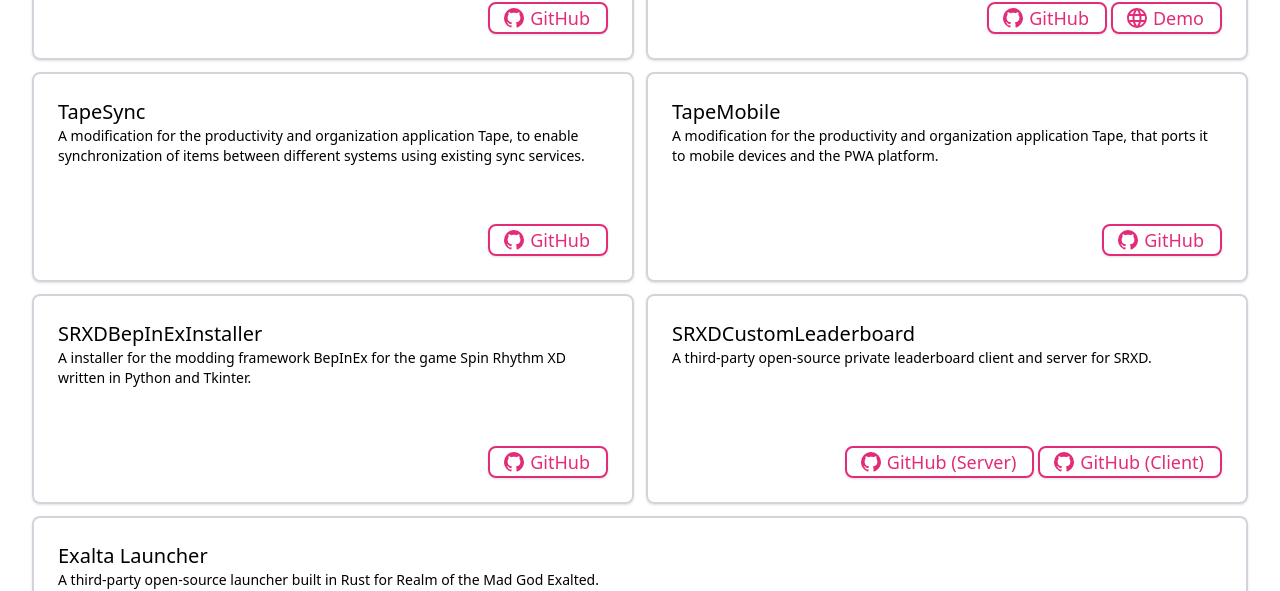
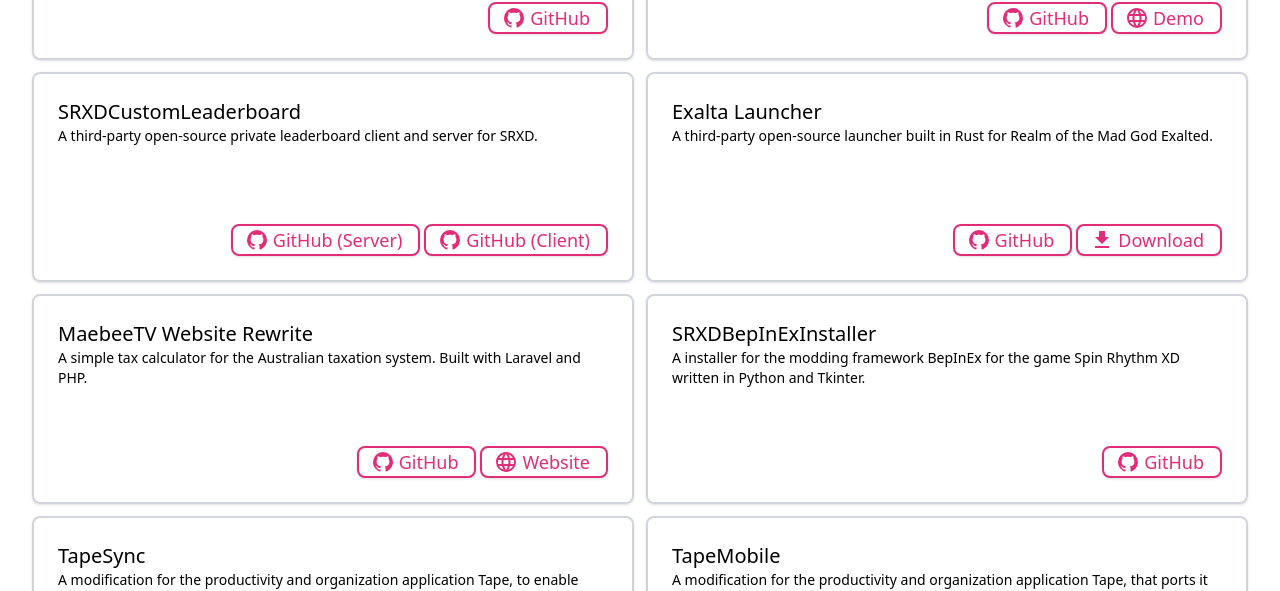
Before and after one commit to amydevs/amydevs.github.io, a Next.js app: page /portfolio in a window 1280 px wide. Shown: the part 214-805 px from the top of the page. Built offline with nearby package versions, Linux system fonts and the light colour scheme.

Commit message:
Update project_cards.ts

```diff
--- a/src/cfg/project_cards.ts
+++ b/src/cfg/project_cards.ts
@@ -27,39 +27,6 @@
                 text: "Demo",
                 href: 'https://austaxcalc.000webhostapp.com/',
                 icon: mdiWeb
-            }
-        ]
-    },
-    {
-        title: "TapeSync",
-        description: "A modification for the productivity and organization application Tape, to enable synchronization of items between different systems using existing sync services.",
-        actions: [
-            {
-                text: "GitHub",
-                href: 'https://github.com/amydevs/TapeSync',
-                icon: mdiGithub
-            }
-        ]
-    },
-    {
-        title: "TapeMobile",
-        description: "A modification for the productivity and organization application Tape, that ports it to mobile devices and the PWA platform.",
-        actions: [
-            {
-                text: "GitHub",
-                href: 'https://github.com/amydevs/TapeMobile',
-                icon: mdiGithub
-            }
-        ]
-    },
-    {
-        title: "SRXDBepInExInstaller",
-        description: "A installer for the modding framework BepInEx for the game Spin Rhythm XD written in Python and Tkinter.",
-        actions: [
-            {
-                text: "GitHub",
-                href: 'https://github.com/SRXDModdingGroup/SRXDBepInExInstaller',
-                icon: mdiGithub
             }
         ]
     },
@@ -94,6 +61,55 @@
                 icon: mdiDownload
             }
         ]
+    },
+    {
+        title: "MaebeeTV Website Rewrite",
+        description: "A simple tax calculator for the Australian taxation system. Built with Laravel and PHP.",
+        actions: [
+            {
+                text: "GitHub",
+                href: 'https://github.com/amydevs/maebeetv',
+                icon: mdiGithub
+            },
+            {
+                text: "Website",
+                href: 'https://maebeetv.vercel.app',
+                icon: mdiWeb
+            }
+        ]
+    },
+    {
+        title: "SRXDBepInExInstaller",
+        description: "A installer for the modding framework BepInEx for the game Spin Rhythm XD written in Python and Tkinter.",
+        actions: [
+            {
+                text: "GitHub",
+                href: 'https://github.com/SRXDModdingGroup/SRXDBepInExInstaller',
+                icon: mdiGithub
+            }
+        ]
+    },
+    {
+        title: "TapeSync",
+        description: "A modification for the productivity and organization application Tape, to enable synchronization of items between different systems using existing sync services.",
+        actions: [
+            {
+                text: "GitHub",
+                href: 'https://github.com/amydevs/TapeSync',
+                icon: mdiGithub
+            }
+        ]
+    },
+    {
+        title: "TapeMobile",
+        description: "A modification for the productivity and organization application Tape, that ports it to mobile devices and the PWA platform.",
+        actions: [
+            {
+                text: "GitHub",
+                href: 'https://github.com/amydevs/TapeMobile',
+                icon: mdiGithub
+            }
+        ]
     }
 ]
 
```
